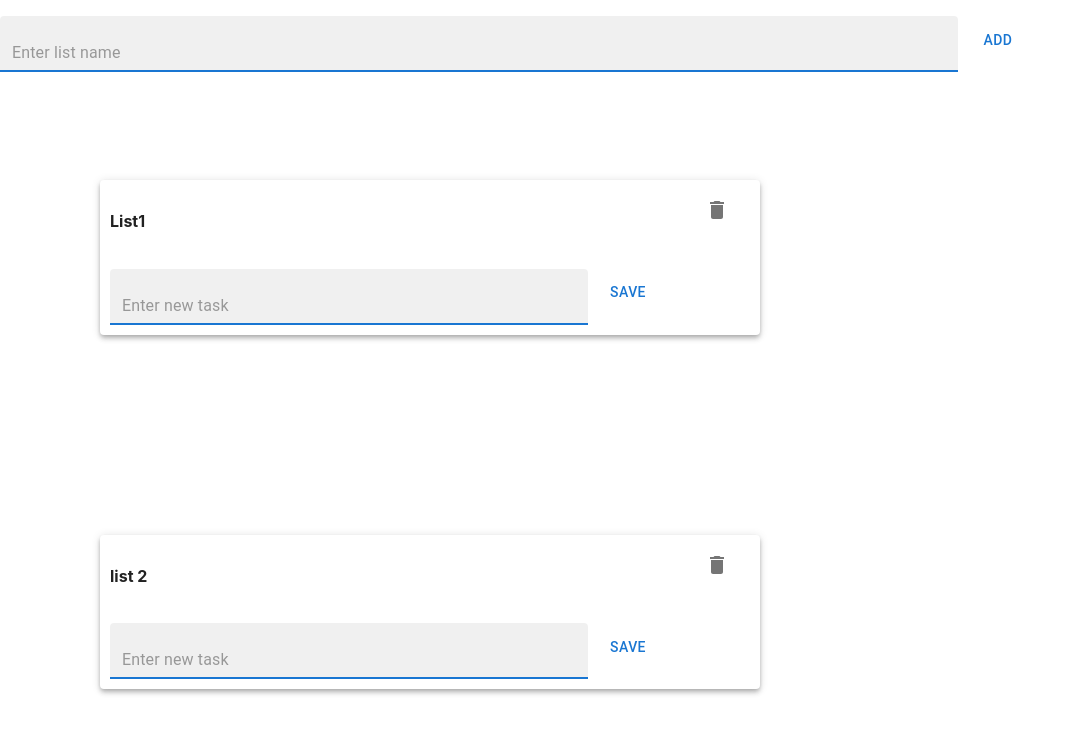
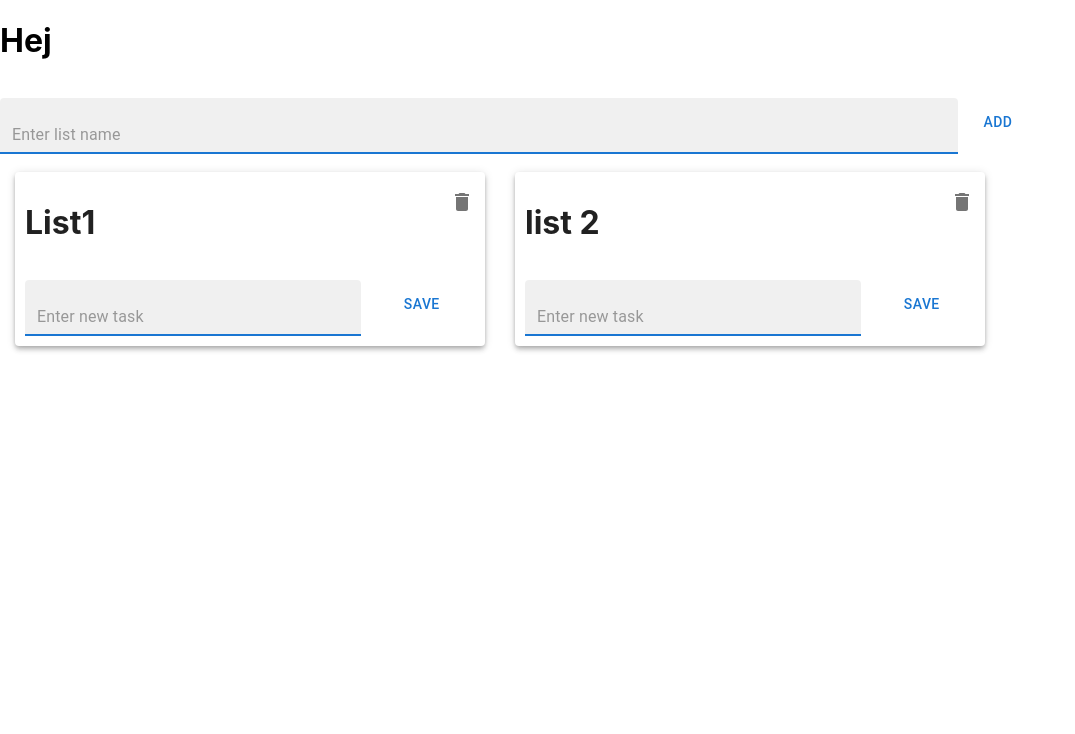
Before and after one commit to cflhammar/toDoList, a React (Create React App) app: page / in a window 1280 px wide. Shown: the top 734 px of the page, without its empty margins (0-1075 px from the left). Built offline with nearby package versions, Linux system fonts and the light colour scheme.

Commit message:
improved design for multiple lists

```diff
--- a/src/App.css
+++ b/src/App.css
@@ -1,38 +1,5 @@
-.App {
-  text-align: center;
+.to-do-lists-container {
+	display: flex;
+	flex-wrap: wrap;
+	justify-content: flex-start;
 }
-
-.App-logo {
-  height: 40vmin;
-  pointer-events: none;
-}
-
-@media (prefers-reduced-motion: no-preference) {
-  .App-logo {
-    animation: App-logo-spin infinite 20s linear;
-  }
-}
-
-.App-header {
-  background-color: #282c34;
-  min-height: 100vh;
-  display: flex;
-  flex-direction: column;
-  align-items: center;
-  justify-content: center;
-  font-size: calc(10px + 2vmin);
-  color: white;
-}
-
-.App-link {
-  color: #61dafb;
-}
-
-@keyframes App-logo-spin {
-  from {
-    transform: rotate(0deg);
-  }
-  to {
-    transform: rotate(360deg);
-  }
-}
--- a/src/App.tsx
+++ b/src/App.tsx
@@ -2,7 +2,8 @@ import { Box, Button, Grid, IconButton, TextField } from "@mui/material";
 
 import { useState } from "react";
 import "./App.css";
-import ToDoList from "./components/ToDoList";
+import ToDoList from "./components/ToDoList/ToDoList";
+import AddList from "./components/AddList/AddList";
 
 interface IList {
 	id: number;
@@ -39,7 +40,7 @@ const App: React.FunctionComponent = () => {
 	const renderLists = () => {
 		return lists.map((list) => {
 			return (
-				<Box>
+				<Box sx={{ width: "500px", textAlign: "center" }}>
 					<ToDoList
 						title={list.title}
 						id={list.id}
@@ -52,6 +53,7 @@ const App: React.FunctionComponent = () => {
 
 	return (
 		<div>
+			<AddList />
 			<Grid className="container" container spacing={1}>
 				<Grid item xs={9}>
 					<TextField
@@ -70,7 +72,7 @@ const App: React.FunctionComponent = () => {
 					</Button>
 				</Grid>
 			</Grid>
-			{renderLists()}
+			<div className="to-do-lists-container">{renderLists()}</div>
 		</div>
 	);
 };
--- /dev/null
+++ b/src/components/AddList/AddList.tsx
@@ -0,0 +1,5 @@
+const AddList: React.FunctionComponent = () => {
+	return <h1> Hej</h1>;
+};
+
+export default AddList;
--- /dev/null
+++ b/src/components/ToDoList/ToDoList.css
@@ -0,0 +1,3 @@
+h1 {
+	text-align: left;
+}
--- a/src/components/ToDoList.tsx
+++ b/src/components/ToDoList/ToDoList.tsx
@@ -7,8 +7,9 @@ import {
 	TextField,
 } from "@mui/material";
 import DeleteIcon from "@mui/icons-material/Delete";
-import ToDoListItem from "./ToDoListItem";
+import ToDoListItem from "../ToDoListItem/ToDoListItem";
 import React, { useState } from "react";
+import "./ToDoList.css";
 
 export interface IToDoItem {
 	toDoId: number;
@@ -80,15 +81,15 @@ const ToDoList: React.FunctionComponent<ToDoListProps> = ({
 			elevation={4}
 			className="toDoList"
 			sx={{
-				width: "50%",
-				margin: "100px",
+				width: "90%",
+				margin: "10px",
 				padding: "10px",
 				display: "inline-block",
 			}}
 		>
 			<Grid container>
 				<Grid item xs={11}>
-					<h4>{title}</h4>
+					<h1 className="list-title">{title}</h1>
 				</Grid>
 				<Grid item xs={1}>
 					<IconButton
@@ -100,6 +101,7 @@ const ToDoList: React.FunctionComponent<ToDoListProps> = ({
 					</IconButton>
 				</Grid>
 			</Grid>
+
 			<Grid container spacing={1}>
 				<Grid item xs={9}>
 					<TextField
--- a/src/components/ToDoListItem.tsx
+++ b/src/components/ToDoListItem/ToDoListItem.tsx
@@ -1,7 +1,7 @@
 import { Checkbox, IconButton, ListItem, ListItemText } from "@mui/material";
 import DeleteIcon from "@mui/icons-material/Delete";
 import React, { useState } from "react";
-import { IToDoItem } from "./ToDoList";
+import { IToDoItem } from "../ToDoList/ToDoList";
 
 const ToDoListItem: React.FunctionComponent<IToDoItem> = ({
 	toDoId,
```
